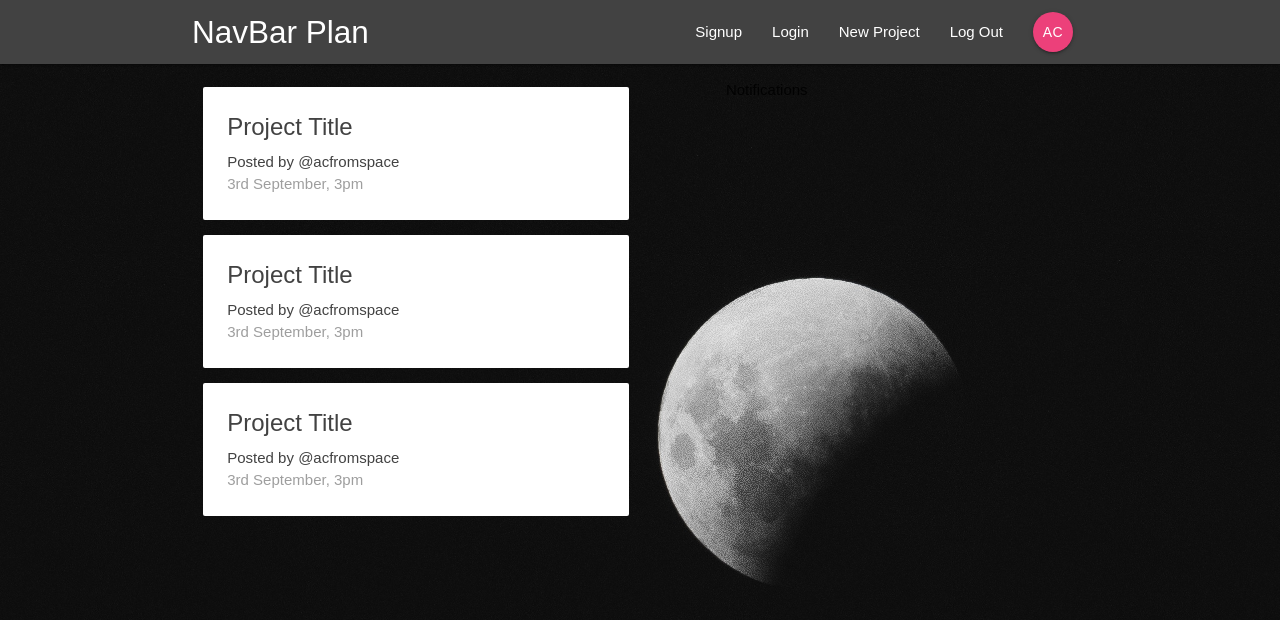
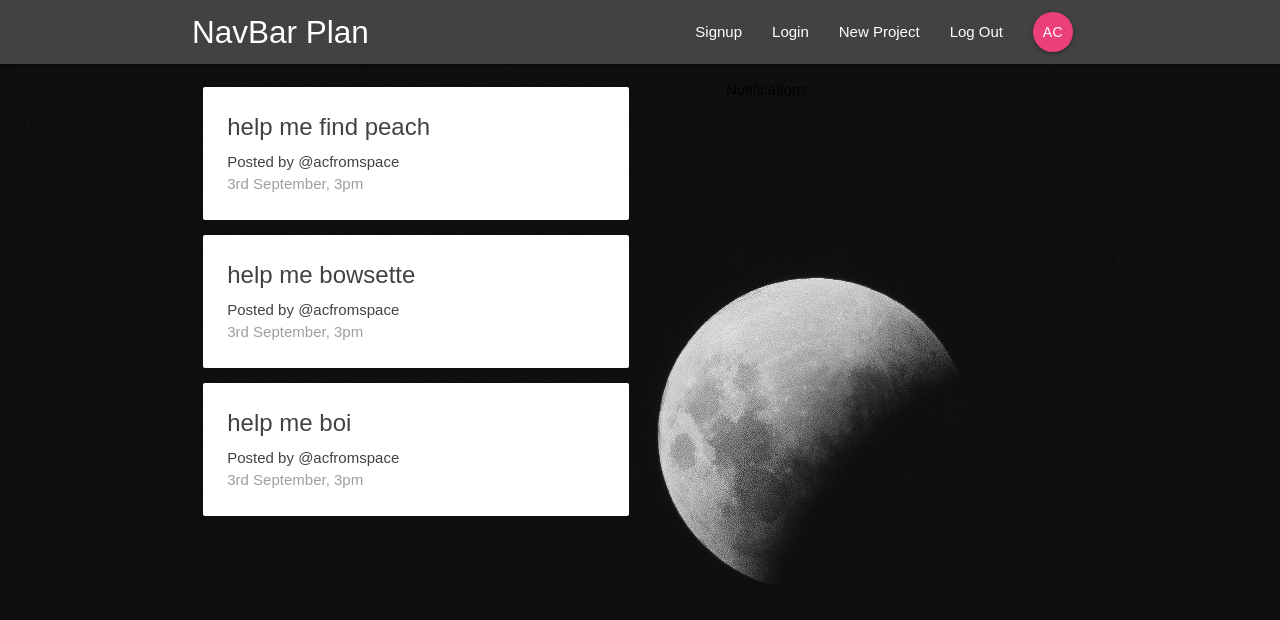
Before and after one commit to acfromspace/reactreduxfirebaseapp, a React (Create React App) app in the folder app/: page / in a window 1280 px wide. Shown: the top 620 px of the page. Built offline with nearby package versions, Linux system fonts and the light colour scheme.

Commit message:
[+] Redux dummy data for ProjectList

```diff
--- a/app/src/components/dashboard/Dashboard.js
+++ b/app/src/components/dashboard/Dashboard.js
@@ -1,14 +1,17 @@
 import React, { Component } from "react";
 import Notifications from "./Notifications";
 import ProjectList from "../projects/ProjectList";
+import { connect } from "react-redux";
 
 class Dashboard extends Component {
   render() {
+    // console.log(this.props);
+    const { projects } = this.props;
     return (
       <div className="dashboard container">
         <div className="row">
           <div className="col s12 m6">
-            <ProjectList />
+            <ProjectList projects={projects} />
           </div>
           <div className="col s12 m5 offset-m1">
             <Notifications />
@@ -19,4 +22,10 @@
   }
 }
 
-export default Dashboard;
+const mapStateToProps = state => {
+  return {
+    projects: state.project.projects
+  };
+};
+
+export default connect(mapStateToProps)(Dashboard);
--- a/app/src/components/projects/ProjectList.js
+++ b/app/src/components/projects/ProjectList.js
@@ -1,31 +1,14 @@
 import React from "react";
+import ProjectSummary from "./ProjectSummary";
 
-const ProjectList = () => {
+const ProjectList = ({ projects }) => {
   return (
     <div className="project-list section">
-      <div className="card z-depth-0 project-summary">
-        <div className="card-content grey-text text-darken-3">
-          <span className="card-title">Project Title</span>
-          <p>Posted by @acfromspace</p>
-          <p className="grey-text">3rd September, 3pm</p>
-        </div>
-      </div>
-
-      <div className="card z-depth-0 project-summary">
-        <div className="card-content grey-text text-darken-3">
-          <span className="card-title">Project Title</span>
-          <p>Posted by @acfromspace</p>
-          <p className="grey-text">3rd September, 3pm</p>
-        </div>
-      </div>
-
-      <div className="card z-depth-0 project-summary">
-        <div className="card-content grey-text text-darken-3">
-          <span className="card-title">Project Title</span>
-          <p>Posted by @acfromspace</p>
-          <p className="grey-text">3rd September, 3pm</p>
-        </div>
-      </div>
+      {/* Instead of listing each summary, just map out the projects listed */}
+      {projects &&
+        projects.map(project => {
+          return <ProjectSummary project={project} key={project.id} />;
+        })}
     </div>
   );
 };
--- a/app/src/components/projects/ProjectSummary.js
+++ b/app/src/components/projects/ProjectSummary.js
@@ -0,0 +1,15 @@
+import React from "react";
+
+const ProjectSummary = ({ project }) => {
+  return (
+    <div className="card z-depth-0 project-summary">
+      <div className="card-content grey-text text-darken-3">
+        <span className="card-title">{project.title}</span>
+        <p>Posted by @acfromspace</p>
+        <p className="grey-text">3rd September, 3pm</p>
+      </div>
+    </div>
+  );
+};
+
+export default ProjectSummary;
--- a/app/src/store/reducers/projectReducer.js
+++ b/app/src/store/reducers/projectReducer.js
@@ -1,4 +1,10 @@
-const initState = {};
+const initState = {
+  projects: [
+    { id: "1", title: "help me find peach", content: "blah blah blah" },
+    { id: "2", title: "help me bowsette", content: "blah blah blah" },
+    { id: "3", title: "help me boi", content: "blah blah blah" }
+  ]
+};
 
 const projectReducer = (state = initState, action) => {
   return state;
```
